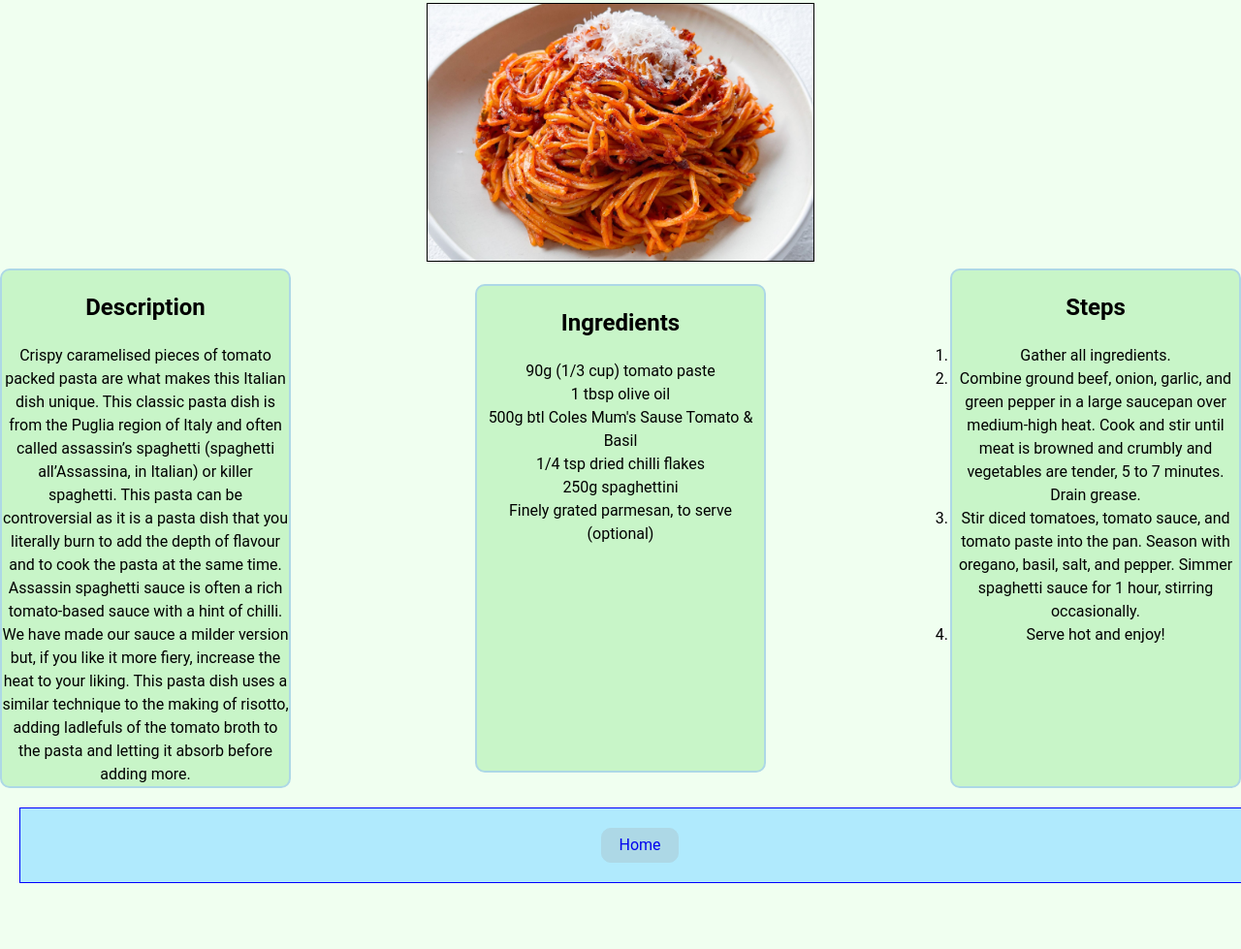
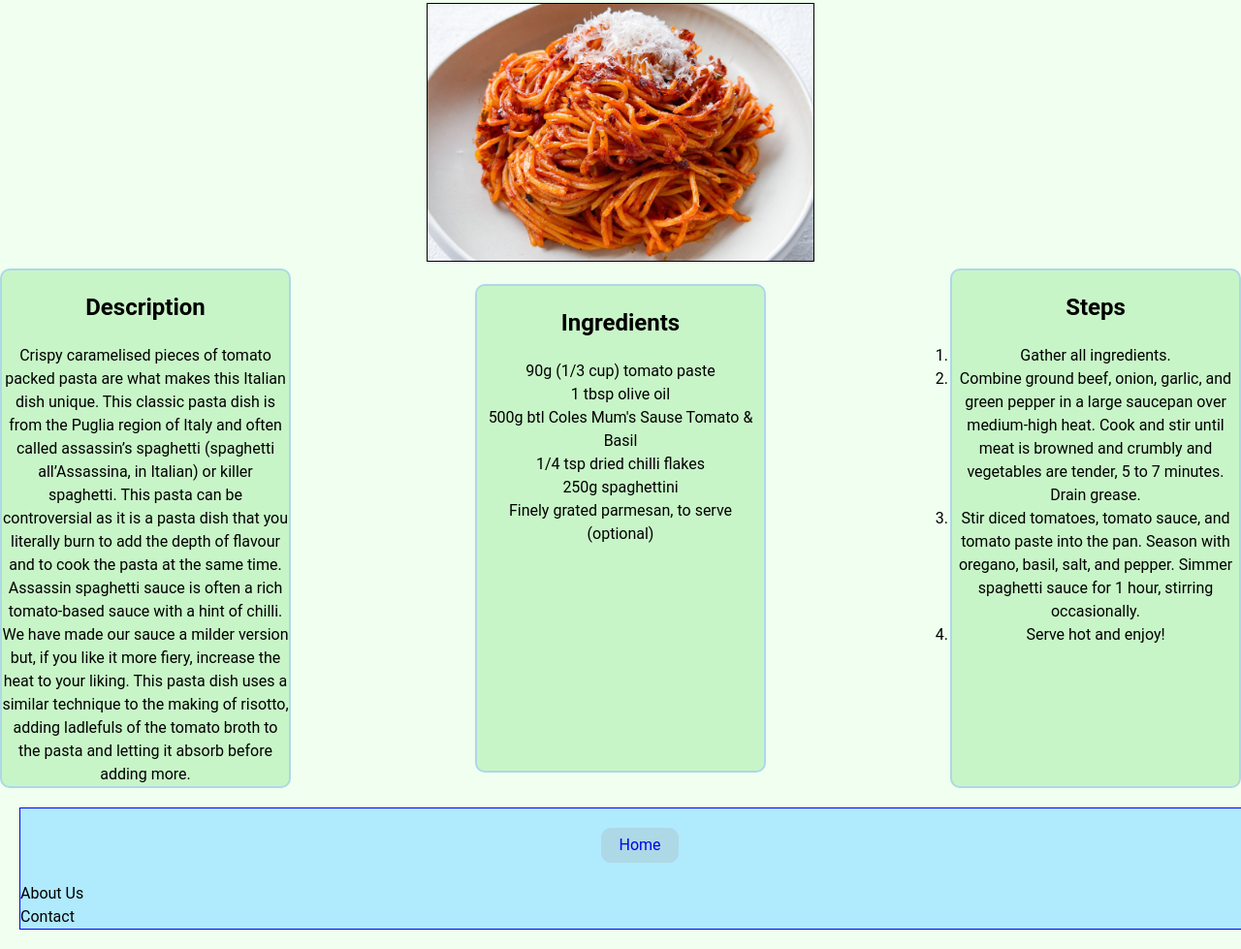
Before and after one commit to cumhurbabaoglu/odin-recipes, a plain HTML site: page recipes/spaghetti.html in a window 1280 px wide. Shown: the part 85-1064 px from the top of the page at 97% size. Before the commit the page ends 1016 px from the top, so only its background shows below. Drawn offline with Linux system fonts and the light colour scheme.

Commit message:
Add about us and contact sections to footer in spaghetti.html

```diff
--- a/recipes/spaghetti.html
+++ b/recipes/spaghetti.html
@@ -41,6 +41,8 @@
 
     <footer class="footer-spaghetti">
     <a href="../index.html" class="return-home">Home</a>
+    <div class="about-spaghetti">About Us</div>
+    <div class="contact-spaghetti">Contact</div>
     </footer>
 </body>
 </html>
```
